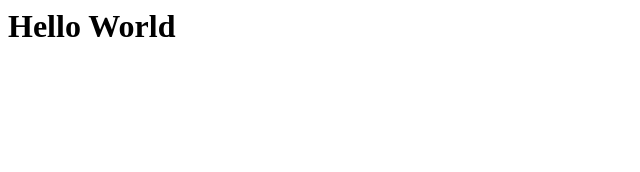
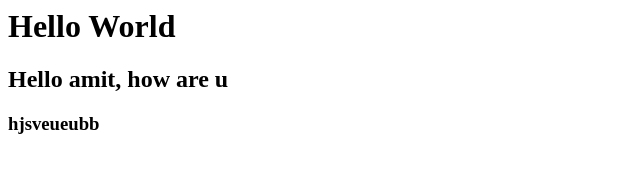
Before and after one commit to amiku99/Amiku, a plain HTML site: page index.html in a window 1280 px wide. Shown: the whole page, without its empty margins (0-640 px from the left). Drawn offline with Linux system fonts and the light colour scheme.

Commit message:
i have added some lines

```diff
--- a/index.html
+++ b/index.html
@@ -4,5 +4,7 @@
 	</head>
 	<body>
 		<h1> Hello World </h1>
+		<h2> Hello amit, how are u </h2>
+		<h3> hjsveueubb</h3>
 	</body>
 </html>
```
